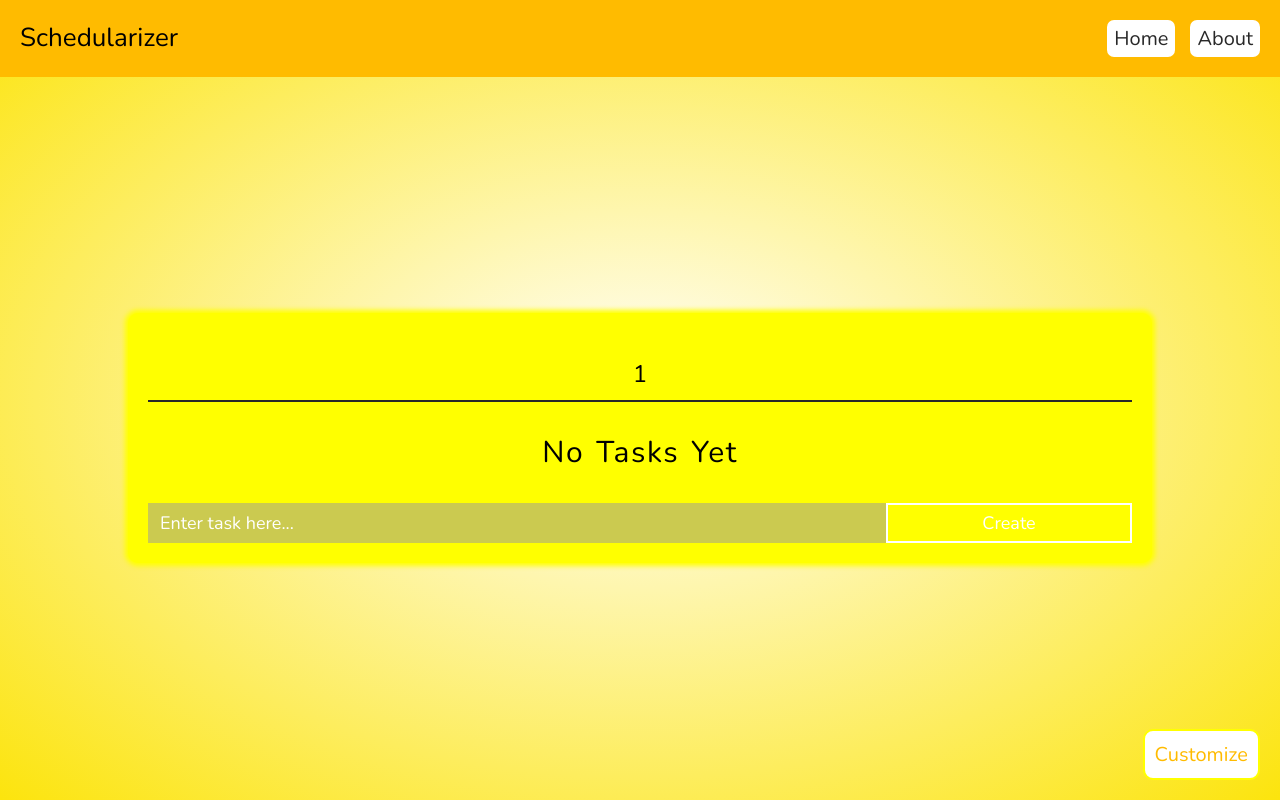
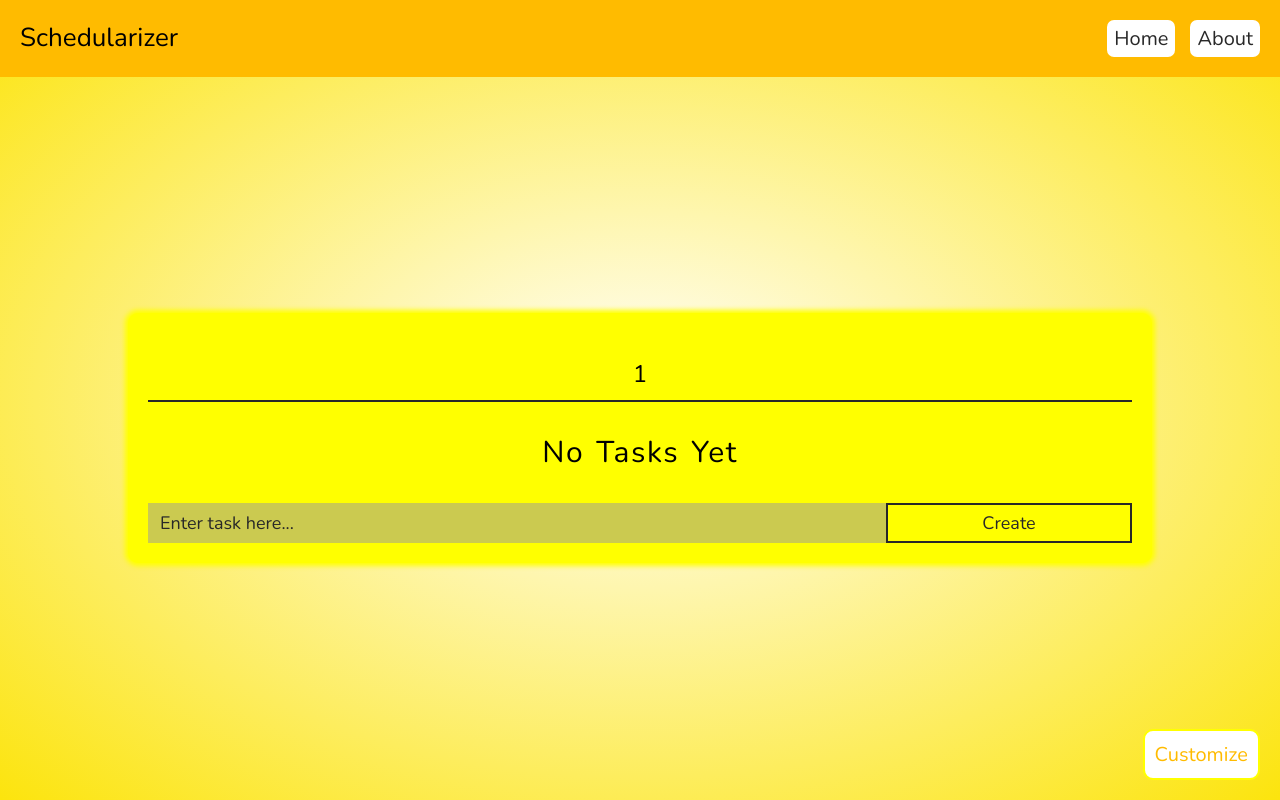
Before and after one commit to MTTI-web/schedularizer, a React (Create React App) app: page /schedularizer/tasks/1 in a window 1280 px wide. Built offline with nearby package versions, Linux system fonts and the light colour scheme.

Commit message:
Schedularizer 3.2.0 [Pro Series] bug fix

```diff
--- a/src/App.css
+++ b/src/App.css
@@ -42,6 +42,24 @@ body {
 
 .App.yellow .additionalTaskListInformation {
     color: #414141;
+}
+
+.App.yellow .listInputForm button {
+    border-color: #282828;
+    color: #282828;
+}
+
+.App.yellow .listInputForm input::placeholder {
+    color: #282828;
+}
+
+.App.yellow .inputFocusUnderline {
+    background-color: #282828;
+}
+
+.App.yellow .clearTasksButton {
+    border-color: #282828;
+    color: #282828;
 }
 
 .App.green {
```
